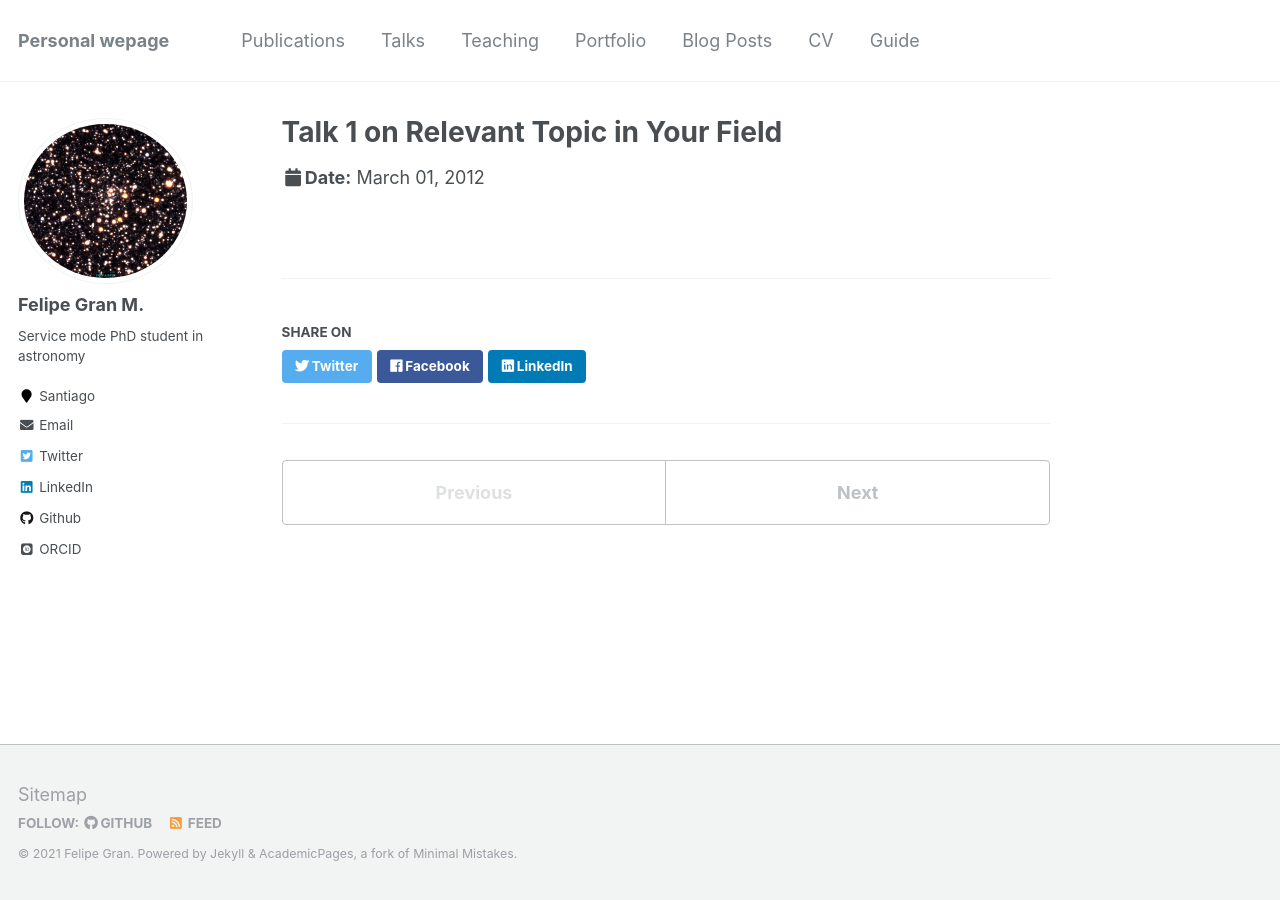
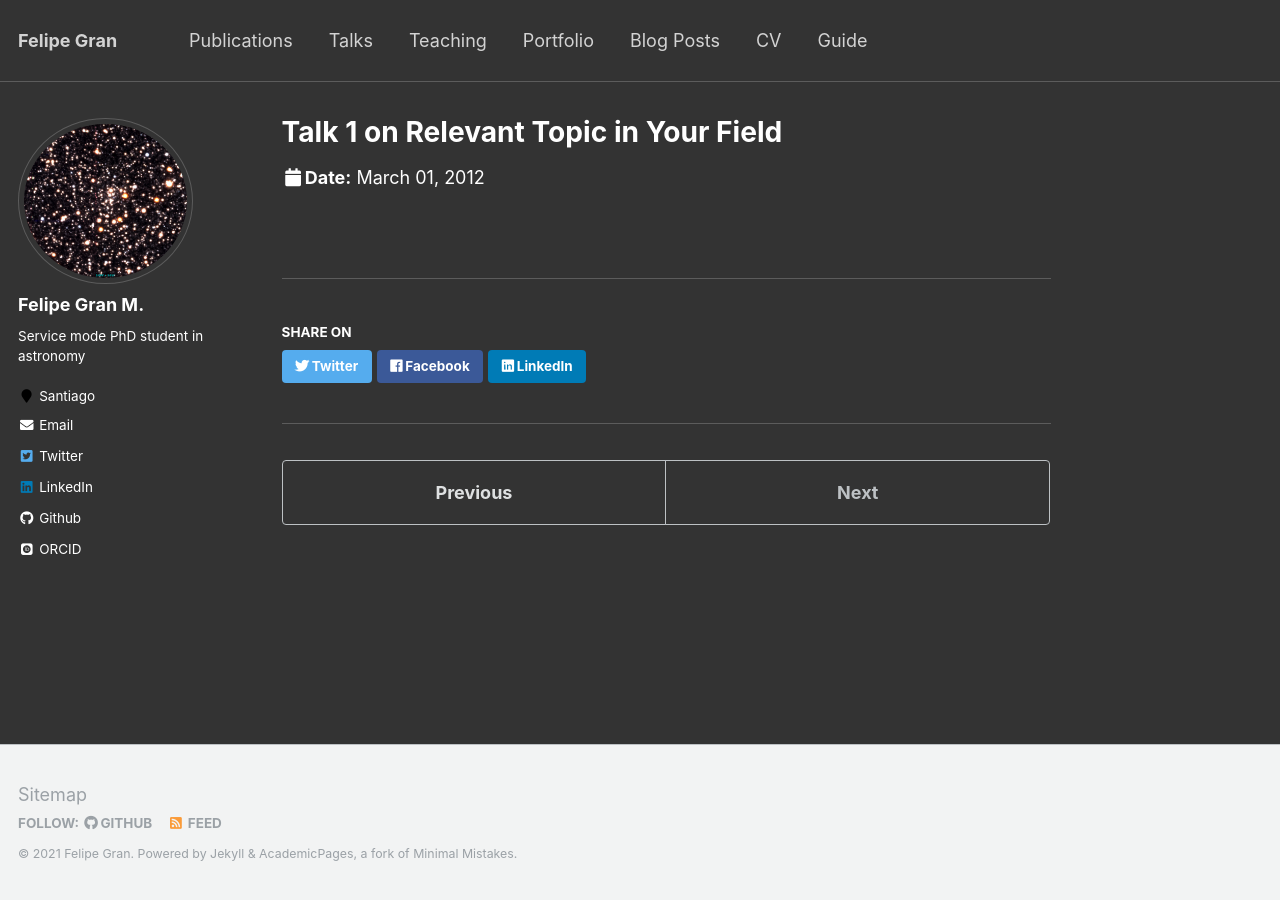
Before and after one commit to fegran/fegran.github.io, a Jekyll site: the page built from _talks/2012-03-01-talk-1.md, in a window 1280 px wide. Built offline with Jekyll 4.4.1, drawn with Linux system fonts in a browser that asks for light colours; some web fonts are replaced.

Commit message:
FG Update darks

```diff
--- a/_config.yml
+++ b/_config.yml
@@ -7,7 +7,7 @@
 
 # Site Settings
 locale                   : "en-US"
-title                    : "Personal wepage"
+title                    : "Felipe Gran"
 title_separator          : "-"
 name                     : &name "Felipe Gran"
 description              : &description "Service mode PhD student in astronomy"
--- a/_sass/_variables.scss
+++ b/_sass/_variables.scss
@@ -9,7 +9,7 @@
    $doc-font-size              : 16;
 
    /* paragraph indention */
-$paragraph-indent           : false; // true, false (default)
+   $paragraph-indent           : false; // true, false ()
    $indent-var                 : 1.3em;
 
    /* system typefaces */
@@ -53,14 +53,21 @@ $darker-gray                : mix(#000, $gray, 60%);
    $light-gray                 : mix(#fff, $gray, 50%);
    $lighter-gray               : mix(#fff, $gray, 90%);
 
-$body-color                 : #fff;
-$background-color           : #fff;
-$code-background-color      : #fafafa;
-$code-background-color-dark : $light-gray;
-$text-color                 : $dark-gray;
-$border-color               : $lighter-gray;
+   $background-color           : #333333 ;
+   $text-color                 : #ffffff;
+   $primary-color              : #d3d3d3;
+   $border-color               : mix(#fff, $background-color, 20%);
+   $code-background-color      : mix(#000, $background-color, 15%);
+   $code-background-color-dark : mix(#000, $background-color, 20%);
+   $form-background-color      : mix(#000, $background-color, 15%);
+   $footer-background-color    : mix($primary-color, #000, 10%);
+   $link-color                 : $primary-color;
+   $link-color-hover           : mix(#000, $link-color, 25%);
+   $link-color-visited         : mix(#fff, $link-color, 25%);
+   $masthead-link-color        : $text-color;
+   $masthead-link-color-hover  : mix(#fff, $text-color, 20%);
+   $navicon-link-color-hover   : mix(#fff, $background-color, 30%);
 
-$primary-color              : #7a8288;
    $success-color              : #62c462;
    $warning-color              : #f89406;
    $danger-color               : #ee5f5b;
@@ -71,8 +78,8 @@ $behance-color              : #1769FF;
    $dribbble-color             : #ea4c89;
    $facebook-color             : #3b5998;
    $flickr-color               : #ff0084;
-$foursquare-color           : #0072b1;
-$github-color               : #171516;
+   $foursquare-color           : #ffffff;
+   $github-color               : #ffffff;
    $google-plus-color          : #dd4b39;
    $instagram-color            : #517fa4;
    $lastfm-color               : #d51007;
@@ -110,11 +117,11 @@ $large                      : 1200px;
    $x-large                    : 1800px;
    */
 
-$small                      : 600px !default;
-$medium                     : 768px !default;
-$medium-wide                : 900px !default;
-$large                      : 925px !default;
-$x-large                    : 1280px !default;
+   $small                      : 600px;
+   $medium                     : 768px;
+   $medium-wide                : 900px;
+   $large                      : 925px;
+   $x-large                    : 1280px;
 
    /*
       Grid
```
Lines whose indentation alone changed are shown as unchanged.
